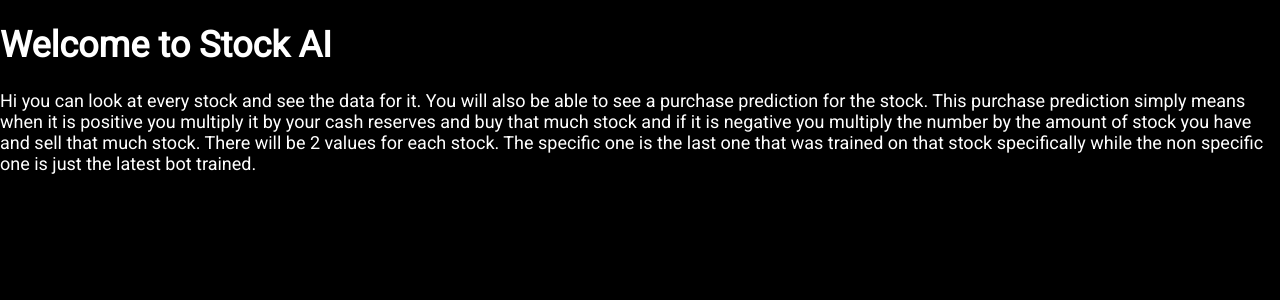
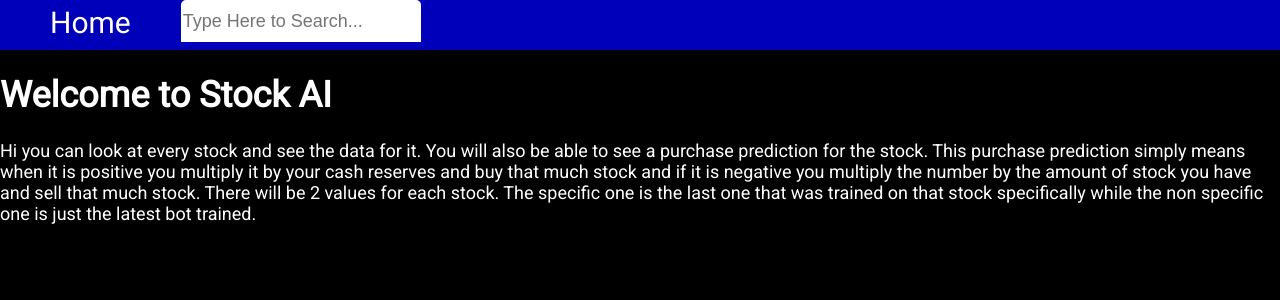
Before and after one commit to Lukasdotcom/stock-ai, a Next.js app: page / in a window 1280 px wide. Shown: the top 300 px of the page. Built offline with nearby package versions, Linux system fonts and the light colour scheme.

Commit message:
Adds a search function to the website

```diff
--- /dev/null
+++ b/components/Layout.js
@@ -0,0 +1,14 @@
+import Menu from './Menu'
+
+const Layout = ({ children }) => {
+  return (
+    <>
+    <main>
+        <Menu />
+        {children}
+    </main>
+    </>
+  )
+}
+
+export default Layout
--- /dev/null
+++ b/components/Menu.js
@@ -0,0 +1,14 @@
+import Link from 'next/link'
+import navStyles from '../styles/Nav.module.css'
+import Search from './Search'
+
+const Layout = () => {
+    return (
+        <nav className={navStyles.nav}>
+            <Link href='/'>Home</Link>
+            <Search />
+        </nav>
+    )
+}
+
+export default Layout
--- /dev/null
+++ b/components/Search.js
@@ -0,0 +1,30 @@
+import Link from 'next/link'
+import searchStyles from '../styles/Search.module.css'
+import { useState } from "react";
+
+const Layout = () => {
+    async function search(val) {
+        var newSearchResult = []
+        if (val) {
+            const result = await fetch(`/api/search/${val}`)
+            newSearchResult = await result.json()
+        }
+        setSearchResult(newSearchResult)
+    }
+    const [searchResult, setSearchResult] = useState([]);
+    return (
+    <>
+        <wrapper className={searchStyles.wrapper}>
+        <div className={searchStyles.searchInput}>
+            <input type={"text"} placeholder={"Type Here to Search..."} onClick={(val) => {search(val.target.value)}} onChange={(val) => {search(val.target.value)}}></input>
+            {searchResult.length > 0 ? <ul className={searchStyles.autocom}>
+                {searchResult.map((result) => (<li onClick={() => {setSearchResult([])}} key={result.symbol}><Link href={`/stocks/${result.symbol}`}>{`${result.shortname} - ${result.symbol}`}</Link></li>))}
+            </ul> : ""}
+
+        </div>
+        </wrapper>
+    </>
+    )
+}
+
+export default Layout
--- a/pages/_app.js
+++ b/pages/_app.js
@@ -1,5 +1,6 @@
 import Head from 'next/head'
 import '../styles/globals.css'
+import Layout from '../components/Layout'
 
 function MyApp({ Component, pageProps }) {
   return (
@@ -9,7 +10,9 @@ function MyApp({ Component, pageProps }) {
         <link rel="preconnect" href="https://fonts.gstatic.com" crossOrigin="true" />
         <link href="https://fonts.googleapis.com/css2?family=Roboto&display=swap" rel="stylesheet" />
       </Head>
-      <Component {...pageProps} />
+      <Layout>
+        <Component {...pageProps} />
+      </Layout>
     </>
     )
 }
--- /dev/null
+++ b/pages/api/search/[term].js
@@ -0,0 +1,5 @@
+export default async function handler({ query: { term } }, res) {
+    const result = await fetch(`https://query2.finance.yahoo.com/v1/finance/search?q=${term}&lang=en-US&region=US&quotesCount=3&enableFuzzyQuery=false&quotesQueryId=tss_match_phrase_query&multiQuoteQueryId=multi_quote_single_token_query`)
+    const search = await result.json()
+    res.status(200).json(search.quotes)
+}
--- a/pages/stocks/[name].js
+++ b/pages/stocks/[name].js
@@ -34,7 +34,7 @@ function Graph( { title, stock, botStrategy, specificBotStrategy, startGraphSize
             <Head>
                 <title>{title}</title>
             </Head>
-            <h1>{title}</h1>
+            <h1 style={{height: "80px"}}>{title}</h1>
             <Chart
                 chartType="LineChart"
                 data={data}
--- /dev/null
+++ b/styles/Nav.module.css
@@ -0,0 +1,14 @@
+.nav {
+    height: 50px;
+    background: #0000bb;
+    color: #fff;
+    display: flex;
+    justify-content: center;
+    display: flex;
+    justify-content: flex-start;
+}
+
+.nav a {
+    margin: 5px 50px;
+    font-size: 30px
+}
--- /dev/null
+++ b/styles/Search.module.css
@@ -0,0 +1,45 @@
+.wrapper{
+    max-width: 450px;
+}
+
+.wrapper .searchInput{
+    width: 100%;
+    border-radius: 5px;
+    position: relative;
+}
+
+.searchInput input{
+    width: 100%;
+    height: 40px;
+    outline: none;
+    border: none;
+    border-radius: 5px;
+    font-size: 18px;
+}
+
+.searchInput input{
+  border-radius: 5px 5px 0 0;
+}
+
+.searchInput .autocom{
+  overflow-y: auto;
+  opacity: 1;
+  pointer-events: auto;
+  background: gray;
+  list-style: none;
+  width: 100%;
+  cursor: default;
+  border-radius: 3px;
+  margin-top: 10px;
+  padding: 0px;
+}
+
+.autocom li:hover{
+  background: blue;
+}
+
+.autocom li a{
+    font-size: 25px;
+    z-index: -1;
+    margin: 0px;
+}
--- a/styles/globals.css
+++ b/styles/globals.css
@@ -22,3 +22,15 @@ a {
   align-items: center;
   justify-content: center;
 }
+
+button {
+  color:white;
+  background-color: black;
+  border: 2px solid black;
+  border-radius: 10px;
+}
+
+button:hover {
+  background-color: rgb(55, 55, 255);
+  color: black;
+}
```
